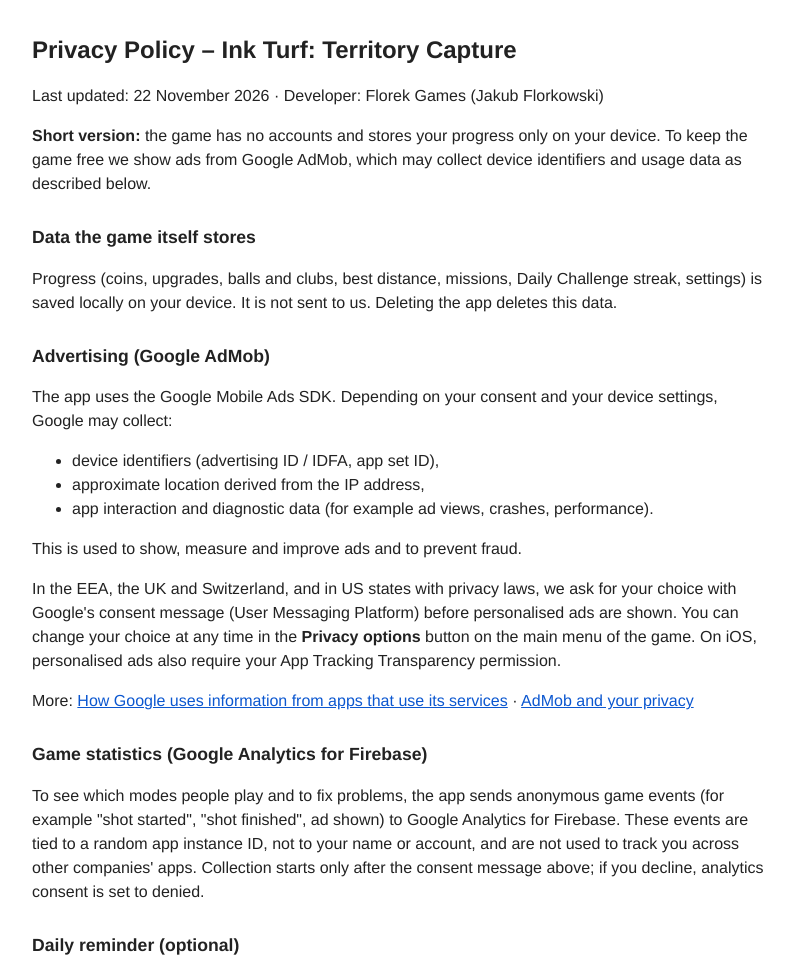
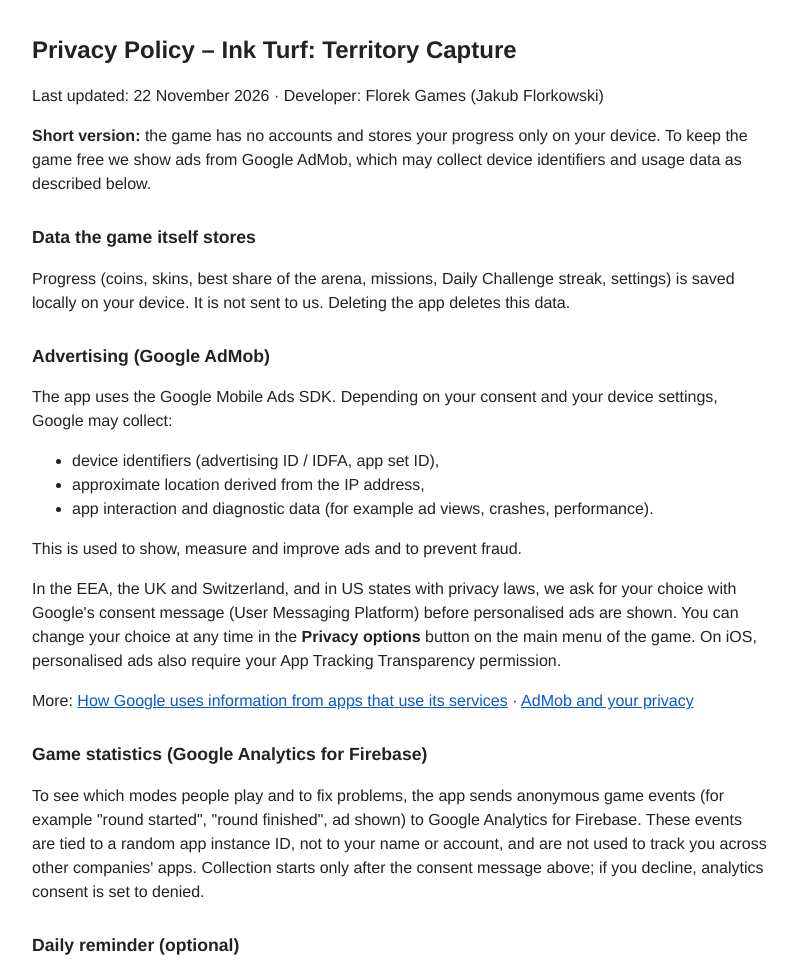
Before and after one commit to kubaflo/kubaflo.github.io, a plain HTML site: page privacy_policy_ink_turf.html in a window 1280 px wide. Shown: the top 961 px of the page, without its empty margins (240-1038 px from the left). Drawn offline with Linux system fonts and the light colour scheme.

Commit message:
Privacy policy: Ink Turf wording

```diff
--- a/privacy_policy_ink_turf.html
+++ b/privacy_policy_ink_turf.html
@@ -18,7 +18,7 @@
 To keep the game free we show ads from Google AdMob, which may collect device identifiers and usage data as described below.</p>
 
 <h2>Data the game itself stores</h2>
-<p>Progress (coins, upgrades, balls and clubs, best distance, missions, Daily Challenge streak, settings) is saved locally on your device. It is not sent to us. Deleting the app deletes this data.</p>
+<p>Progress (coins, skins, best share of the arena, missions, Daily Challenge streak, settings) is saved locally on your device. It is not sent to us. Deleting the app deletes this data.</p>
 
 <h2>Advertising (Google AdMob)</h2>
 <p>The app uses the Google Mobile Ads SDK. Depending on your consent and your device settings, Google may collect:</p>
@@ -35,7 +35,7 @@ the <strong>Privacy options</strong> button on the main menu of the game. On iOS
 <a href="https://support.google.com/admob/answer/6128543?hl=en">AdMob and your privacy</a></p>
 
 <h2>Game statistics (Google Analytics for Firebase)</h2>
-<p>To see which modes people play and to fix problems, the app sends anonymous game events (for example "shot started", "shot finished", ad shown) to Google Analytics for Firebase.
+<p>To see which modes people play and to fix problems, the app sends anonymous game events (for example "round started", "round finished", ad shown) to Google Analytics for Firebase.
 These events are tied to a random app instance ID, not to your name or account, and are not used to track you across other companies' apps.
 Collection starts only after the consent message above; if you decline, analytics consent is set to denied.</p>
 <h2>Daily reminder (optional)</h2>
```
